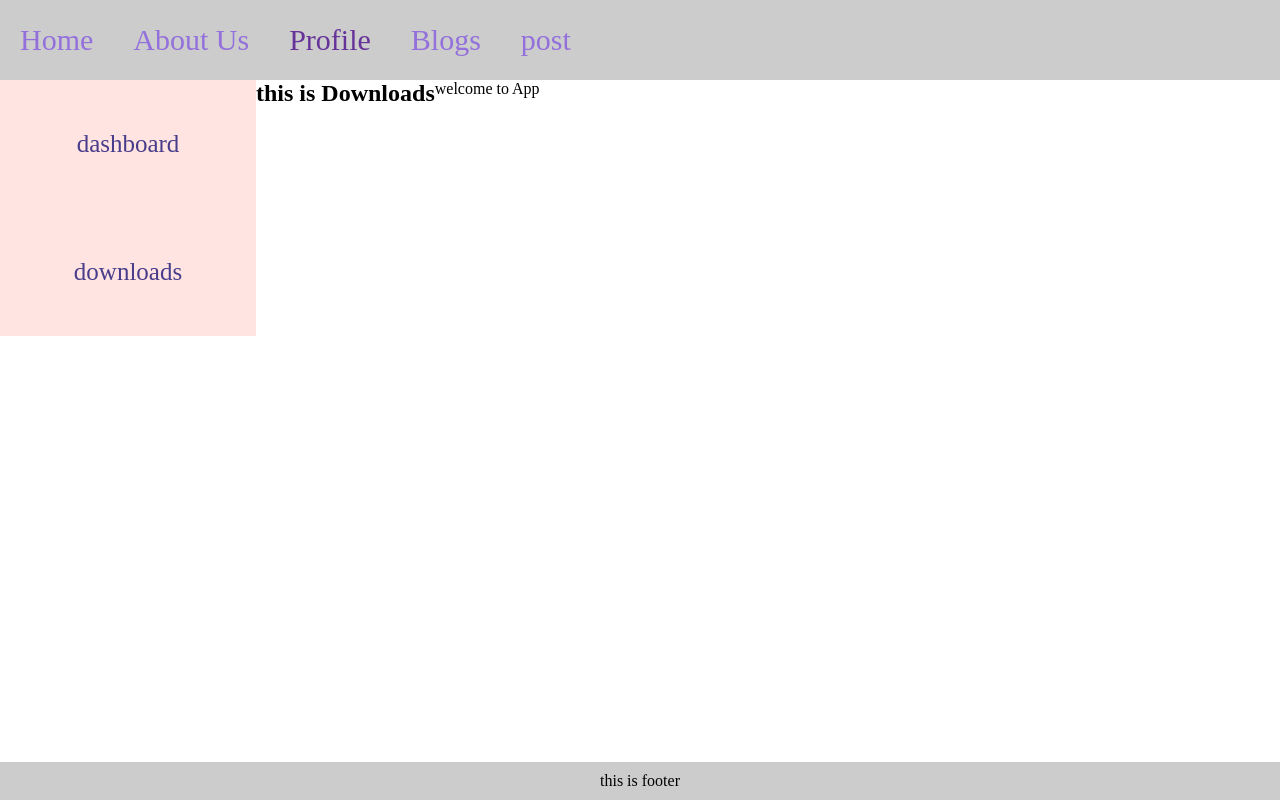
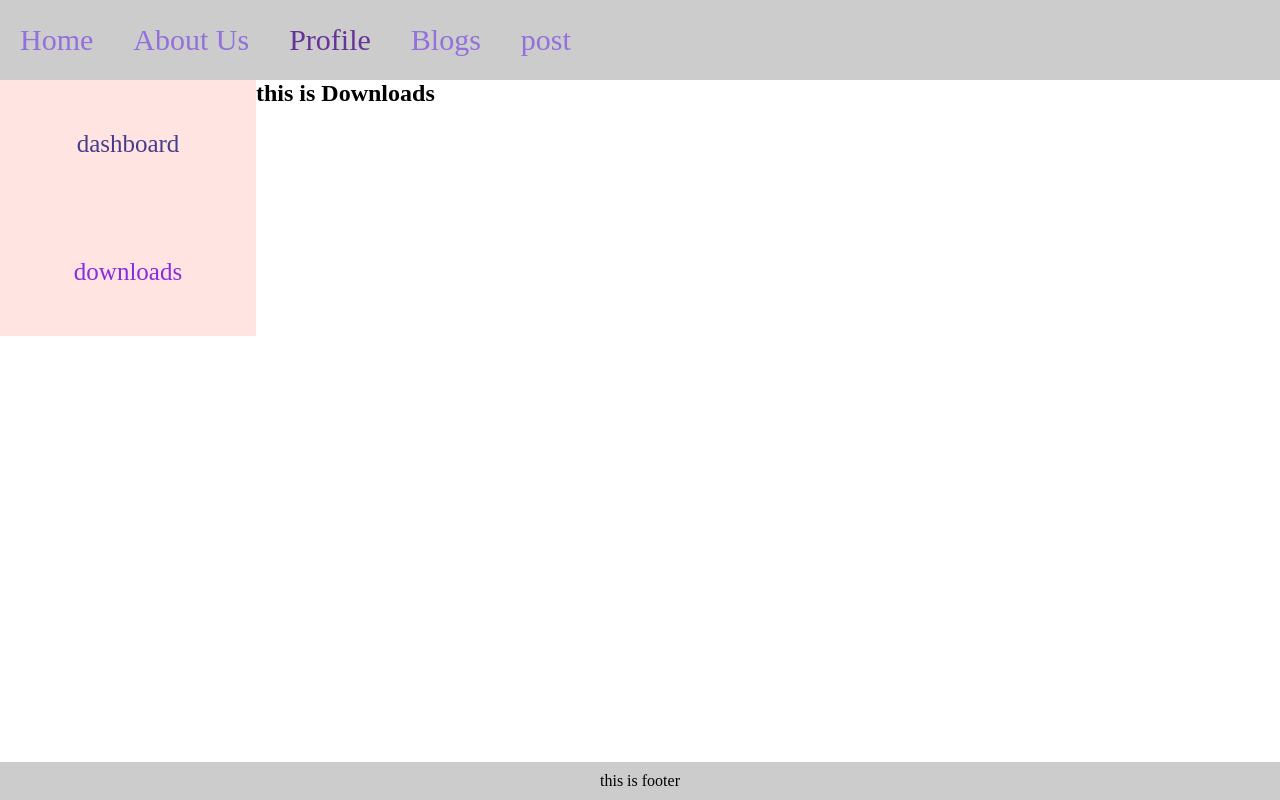
Before and after one commit to amirho3einb/react-router-dom, a React (Create React App) app: page /profile/downloads in a window 1280 px wide. Built offline with nearby package versions, Linux system fonts and the light colour scheme.

Commit message:
react router dom version 6

```diff
--- a/package.json
+++ b/package.json
@@ -9,7 +9,7 @@
     "query-string": "^4.3.4",
     "react": "^17.0.2",
     "react-dom": "^17.0.2",
-    "react-router-dom": "^5.2.0",
+    "react-router-dom": "^6.2.1",
     "react-scripts": "4.0.3",
     "web-vitals": "^1.1.2"
   },
--- a/src/App.css
+++ b/src/App.css
@@ -59,3 +59,6 @@ aside {
 .aside li {
   padding: 50px 0;
 }
+.aside li .activetab {
+  color: blueviolet;
+}
--- a/src/App.js
+++ b/src/App.js
@@ -1,16 +1,35 @@
-import { Route , Switch } from "react-router-dom";
 import "./App.css";
+import { Route, Routes } from "react-router-dom";
 import Layout from "./Layout/Layout";
 import routes from "./routes";
-
+import AboutUS from "./pages/AboutUsPage";
+import HomePage from "./pages/HomePage";
+import Profile from "./pages/Profile";
+import BlogPage from "./pages/Blogs";
+import NotFound from "./pages/NotFound";
+import Blog from "./components/Blog";
+import PostPage from "./pages/PostPage";
+import Dashboard from "./components/dashboard";
+import Downloads from "./components/downloads";
+import { Navigate } from "react-router-dom";
 function App() {
   return (
     <Layout>
-      <Switch>
-        {routes.map((route)=>(
+      <Routes>
+        {/* {routes.map((route)=>(
           <Route {...route}/>
-        ))}
-      </Switch>
+        ))} */}
+        <Route path="/blogs/:id" element={<Blog />} />
+        <Route path="/blogs" element={<BlogPage />} />
+        <Route path="/about-us" element={<AboutUS />} />
+        <Route path="/profile/*" element={<Profile />}>
+          <Route path="dashboard" element={<Dashboard />} />
+          <Route path="downloads" element={<Downloads />} />
+        </Route>
+        <Route path="/post/:id/*" element={<PostPage />} />
+        <Route path="/" element={<Navigate replace to="/blogs" />} />
+        <Route element={<NotFound />} />
+      </Routes>
     </Layout>
   );
 }
--- a/src/components/Blog.js
+++ b/src/components/Blog.js
@@ -1,18 +1,20 @@
-import { Link } from "react-router-dom";
+import { Link, useLocation, useParams } from "react-router-dom";
 import queryString from "query-string";
 
-const Blog = ({location ,match}) => {
+const Blog = () => {
+  const location = useLocation();
   console.log(location.search);
   const parsed = queryString.parse(location.search);
   console.log(parsed);
-    const id = match.params.id; // => hhtp req => axios.get('/blog/1')
+  let params = useParams();
+  console.log(params);
+  const id = params.id; // => hhtp req => axios.get('/blog/1')
   return (
     <div>
       <h2> Blog detail - {id} </h2>
-           <Link to={`/blogs/${ parseInt(id) + 1 }`}>go to next page</Link>
-
+      <Link to={`/blogs/${parseInt(id) + 1}`}>go to next page</Link>
     </div>
   );
-}
+};
 
 export default Blog;
--- a/src/components/Navigation.js
+++ b/src/components/Navigation.js
@@ -1,35 +1,32 @@
-import { NavLink, withRouter } from "react-router-dom";
+import { NavLink, useParams } from "react-router-dom";
 
 const items = [
-    { name: "Home", to: "/", exact: true},
+  { name: "Home", to: "/" },
   { name: "About Us", to: "/about-us" },
   { name: "Profile", to: "/profile" },
   { name: "Blogs", to: "/blogs" },
   { name: "post", to: "/post" },
-]
+];
 const Navigation = (props) => {
-
-    //console.log(props);
+  const params = useParams();
   return (
     <nav>
       <ul>
-                    {items.map((item)=> {
-                        return(
+        {items.map((item) => {
+          return (
             <li key={item.to}>
               <NavLink
                 to={item.to}
-                                    activeClassName = "activeLink"
-                                    exact={item.exact || false}
+                className={(navData) => (navData.isActive ? "activeLink" : "")}
               >
                 {item.name}
               </NavLink>
             </li>
-                        )
-
+          );
         })}
       </ul>
     </nav>
   );
-}
+};
 
-export default withRouter(Navigation);
+export default Navigation;
--- a/src/components/SideBar.js
+++ b/src/components/SideBar.js
@@ -1,13 +1,29 @@
-import { Link } from "react-router-dom";
+import { Link, NavLink } from "react-router-dom";
 const SideBar = () => {
   return (
     <aside>
       <ul className="aside">
-                <li><Link to="/profile/dashboard"> dashboard </Link></li>
-                <li><Link to="/profile/downloads"> downloads </Link></li>
+        <li>
+          <NavLink
+            to="/profile/dashboard"
+            className={(navData) => (navData.isActive ? "activetab" : "")}
+          >
+            {" "}
+            dashboard{" "}
+          </NavLink>
+        </li>
+        <li>
+          <NavLink
+            to="/profile/downloads"
+            className={(navData) => (navData.isActive ? "activetab" : "")}
+          >
+            {" "}
+            downloads{" "}
+          </NavLink>
+        </li>
       </ul>
     </aside>
   );
-}
+};
 
 export default SideBar;
--- a/src/pages/PostPage.js
+++ b/src/pages/PostPage.js
@@ -1,11 +1,14 @@
-const PostPage = (props) => {
-    const id = props.match.params.id || 1;
-    return (
-        <div>
-            <h2>this is post page - {id}</h2>
-            <div>{JSON.stringify(props.match.params)}</div>
-        </div>
-    );
-}
+import { useParams } from "react-router-dom";
+
+const PostPage = () => {
+  let params = useParams();
+  const id = params.id || 1;
+  return (
+    <div>
+      <h2>this is post page - {id}</h2>
+      <div>{JSON.stringify(params)}</div>
+    </div>
+  );
+};
 
 export default PostPage;
--- a/src/pages/Profile.js
+++ b/src/pages/Profile.js
@@ -1,19 +1,16 @@
-import { Route } from "react-router";
-import Dashboard from "../components/dashboard";
-import Downloads from "../components/downloads";
+import { Outlet } from "react-router";
 import SideBar from "../components/SideBar";
 
-
 const Profile = () => {
-    return (
-        <div className="profile">
-            <SideBar />
-            <Route path="/profile/dashboard" component={Dashboard}/>
-            <Route path="/profile/downloads" component={Downloads}/>
-            <div>welcome to App</div>
-
-
-        </div>
-    );
-}
+  return (
+    <div className="profile">
+      <SideBar />
+      <Outlet />
+      {/* <Routes>
+        <Route path="dashboard" element={<Dashboard />} />
+        <Route path="downloads" element={<Downloads />} />
+      </Routes> */}
+    </div>
+  );
+};
 export default Profile;
```
Also changed, not shown: src/routes.js (+9 -8 lines), 1 other file (tests, documents, lock files or other folders). Lines whose indentation alone changed are shown as unchanged.
